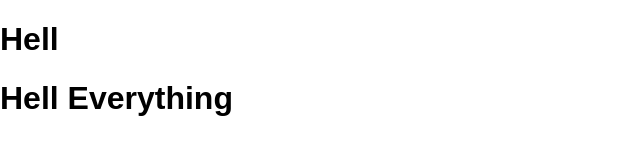
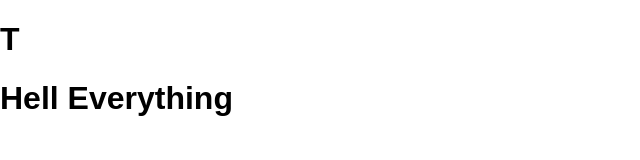
Before and after one commit to pkolo/react-slideshow, a React (Create React App) app: page / in a window 1280 px wide. Shown: the top 160 px of the page, without its empty margins (0-640 px from the left). Built offline with nearby package versions, Linux system fonts and the light colour scheme.

Commit message:
Create BarButton component

```diff
--- a/src/components/bar/Bar.js
+++ b/src/components/bar/Bar.js
@@ -1,10 +1,12 @@
 import React, { Component } from 'react';
+import BarButton from '../barbutton/BarButton'
+
 class Bar extends Component {
 
 
   render(props) {
     return (
-      <h1>Hell </h1>
+      <BarButton />
     );
   }
 }
--- /dev/null
+++ b/src/components/barbutton/BarButton.js
@@ -0,0 +1,12 @@
+import React, { Component } from 'react';
+class BarButton extends Component {
+
+
+  render(props) {
+    return (
+      <h1>T</h1>
+    );
+  }
+}
+
+export default BarButton;
```
